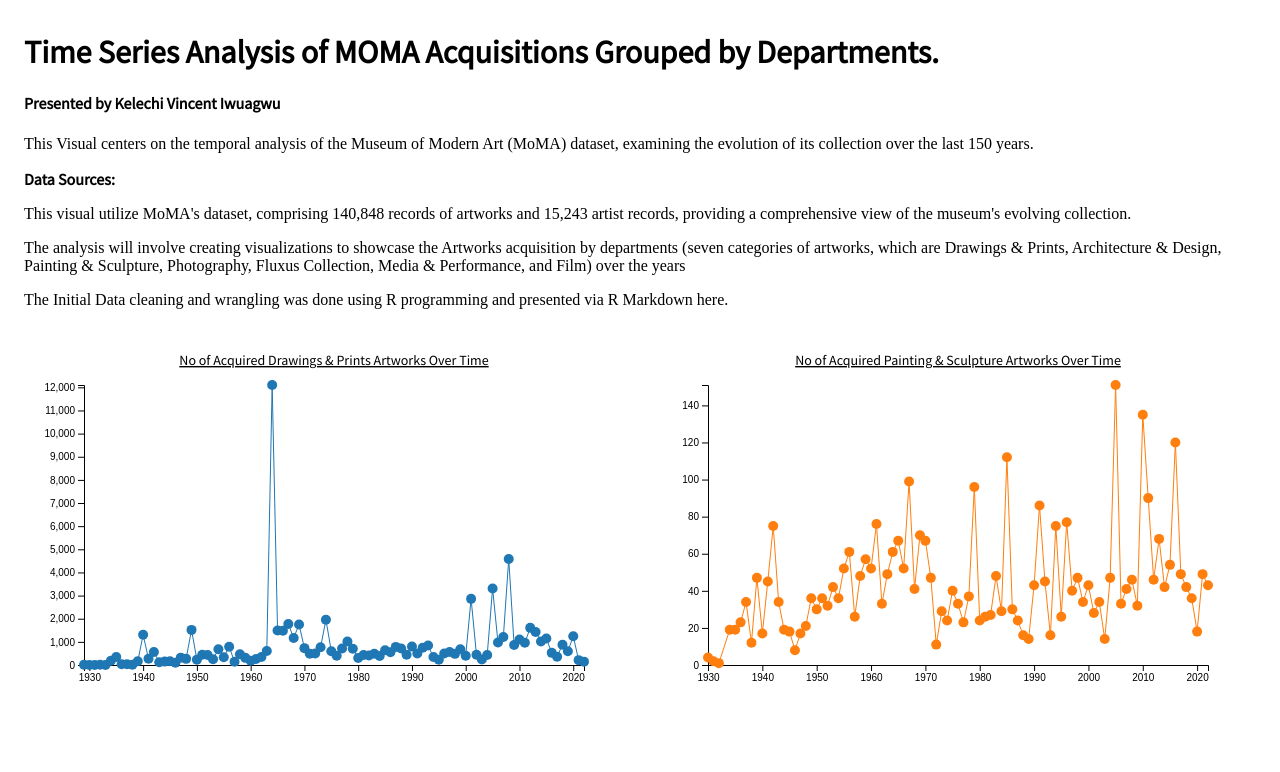
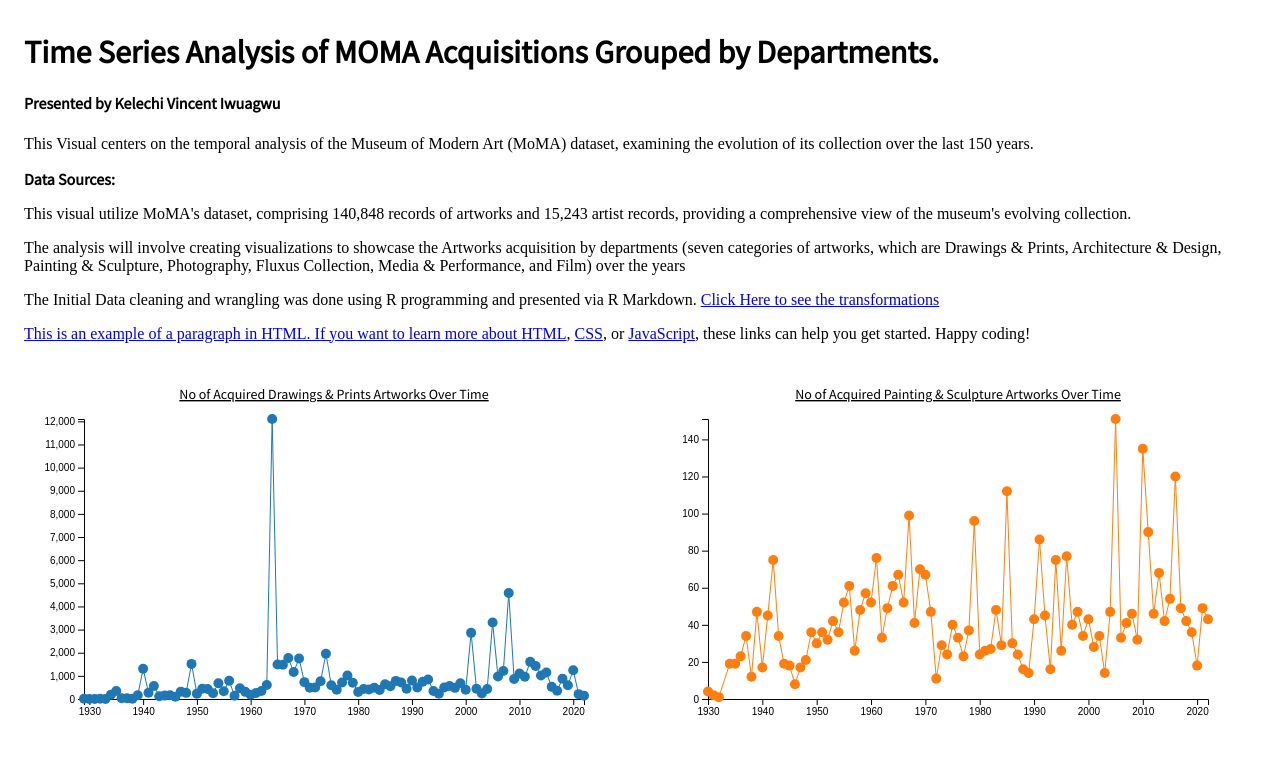
Before and after one commit to kayceeprag/FinalProject, a plain HTML site: page index.html in a window 1280 px wide. Shown: the top 772 px of the page. Drawn offline with Linux system fonts and the light colour scheme.

Commit message:
Update index.html

```diff
--- a/index.html
+++ b/index.html
@@ -18,7 +18,16 @@
 
       <p>The analysis will involve creating visualizations to showcase the Artworks acquisition by departments (seven categories of artworks, which are Drawings & Prints, Architecture & Design, Painting & Sculpture, Photography, Fluxus Collection, Media & Performance, and Film) over the years </p>
 
-      <p>The Initial Data cleaning and wrangling was done using R programming and presented via R Markdown here. <a href = "https://kayceeprag.github.io/FinalProject/data_cleaning.html> HERE</a? </p>
+      <p>The Initial Data cleaning and wrangling was done using R programming and presented via R Markdown. <a href = "https://kayceeprag.github.io/FinalProject/data_cleaning.html">Click Here to see the transformations</a? </p>
+
+         <p>
+        This is an example of a paragraph in HTML. If you want to learn more about
+        <a href="https://www.w3schools.com/html/" target="_blank">HTML</a>,
+        <a href="https://www.w3schools.com/css/" target="_blank">CSS</a>, or
+        <a href="https://www.w3schools.com/js/" target="_blank">JavaScript</a>,
+        these links can help you get started. Happy coding!
+    </p>
+
 
     </div>
     <div id="tooltip" style="opacity:0; position: absolute; text-align: center; width: 60px; height: 28px; padding: 2px; font: 12px sans-serif; background: lightsteelblue; border: 0px; border-radius: 8px; pointer-events: none;"></div>
```
